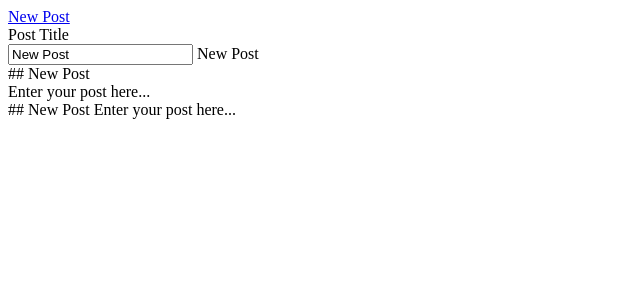
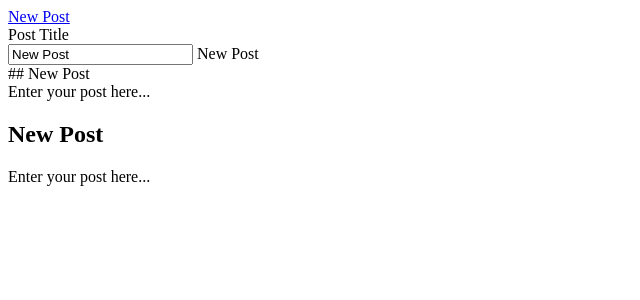
Before and after one commit to ono5/vuejs-with-typescript, a Vue app: page /posts/new in a window 1280 px wide. Shown: the top 300 px of the page, without its empty margins (0-640 px from the left). Built offline with nearby package versions, Linux system fonts and the light colour scheme; the HTML template or start-up script is replaced by a standard one.

Commit message:
Markdown to HTML with Marked

```diff
--- a/src/PostWriter.vue
+++ b/src/PostWriter.vue
@@ -17,15 +17,16 @@
       <div contenteditable id="markdown" ref="contentEditable" @input="handleEdit" />
     </div>
     <div class="column is-one-half">
-      {{ markdown }}
+      <div v-html="html" />
     </div>
   </div>
 </div>
 </template>
 
 <script lang="ts">
-import { defineComponent, onMounted, ref } from 'vue'
+import { defineComponent, onMounted, ref, watch} from 'vue'
 import { Post } from './types'
+import { parse } from 'marked'
 
 export default defineComponent({
   name: 'PostWriter',
@@ -41,17 +42,22 @@ export default defineComponent({
     const title = ref(props.post.title)
     const contentEditable = ref<null | HTMLDivElement>(null)
     const markdown = ref(props.post.markdown)
+    const html = ref('')
 
     const handleEdit = () => {
       markdown.value = contentEditable.value.innerText
     }
 
+    watch(() => markdown.value, (value) => {
+      html.value = parse(value)
+    }, { immediate: true })
+
     onMounted(() => {
-      console.log(markdown)
       contentEditable.value.innerText = markdown.value
     })
 
     return {
+      html,
       title,
       contentEditable,
       handleEdit,
```
